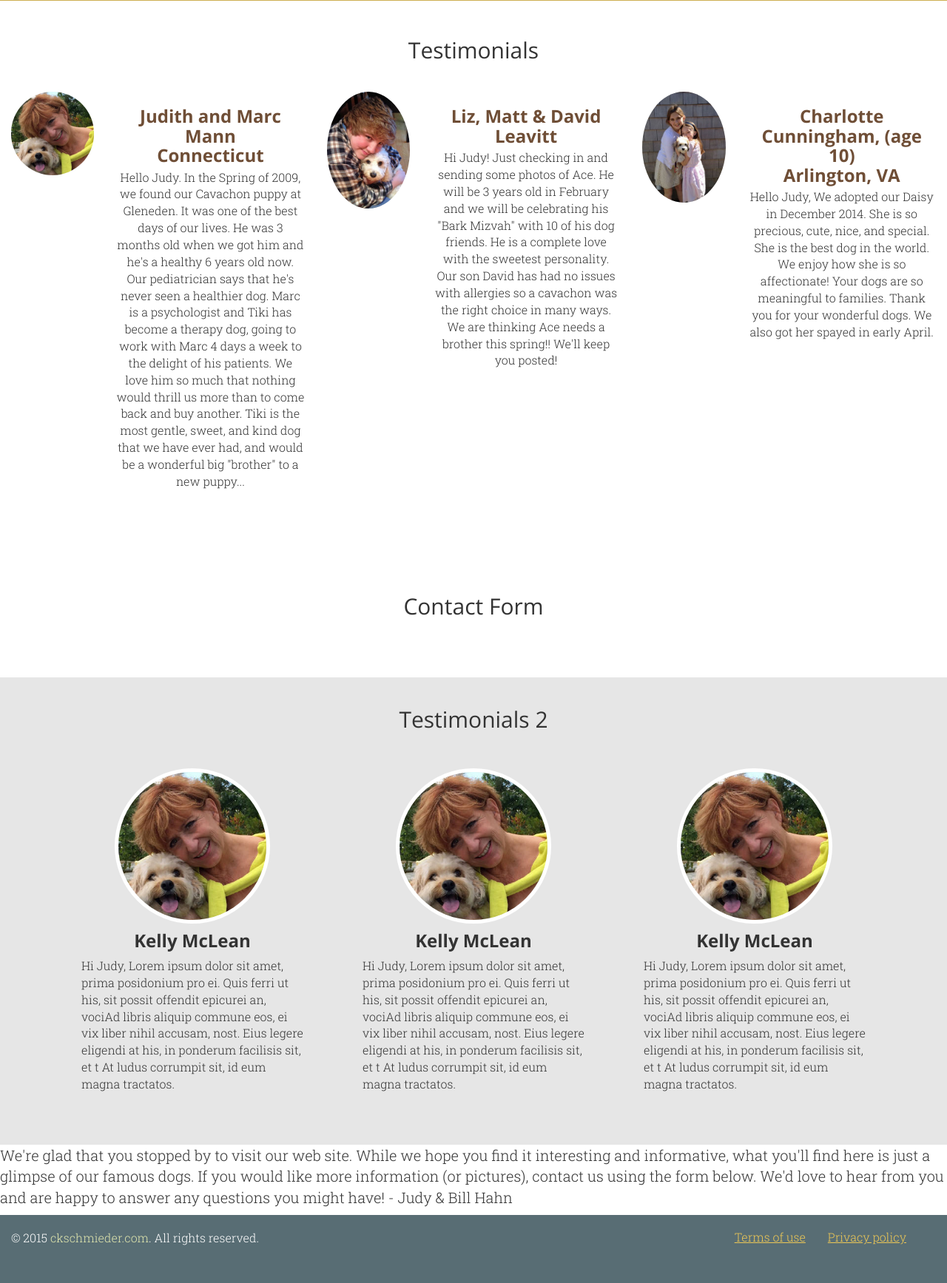
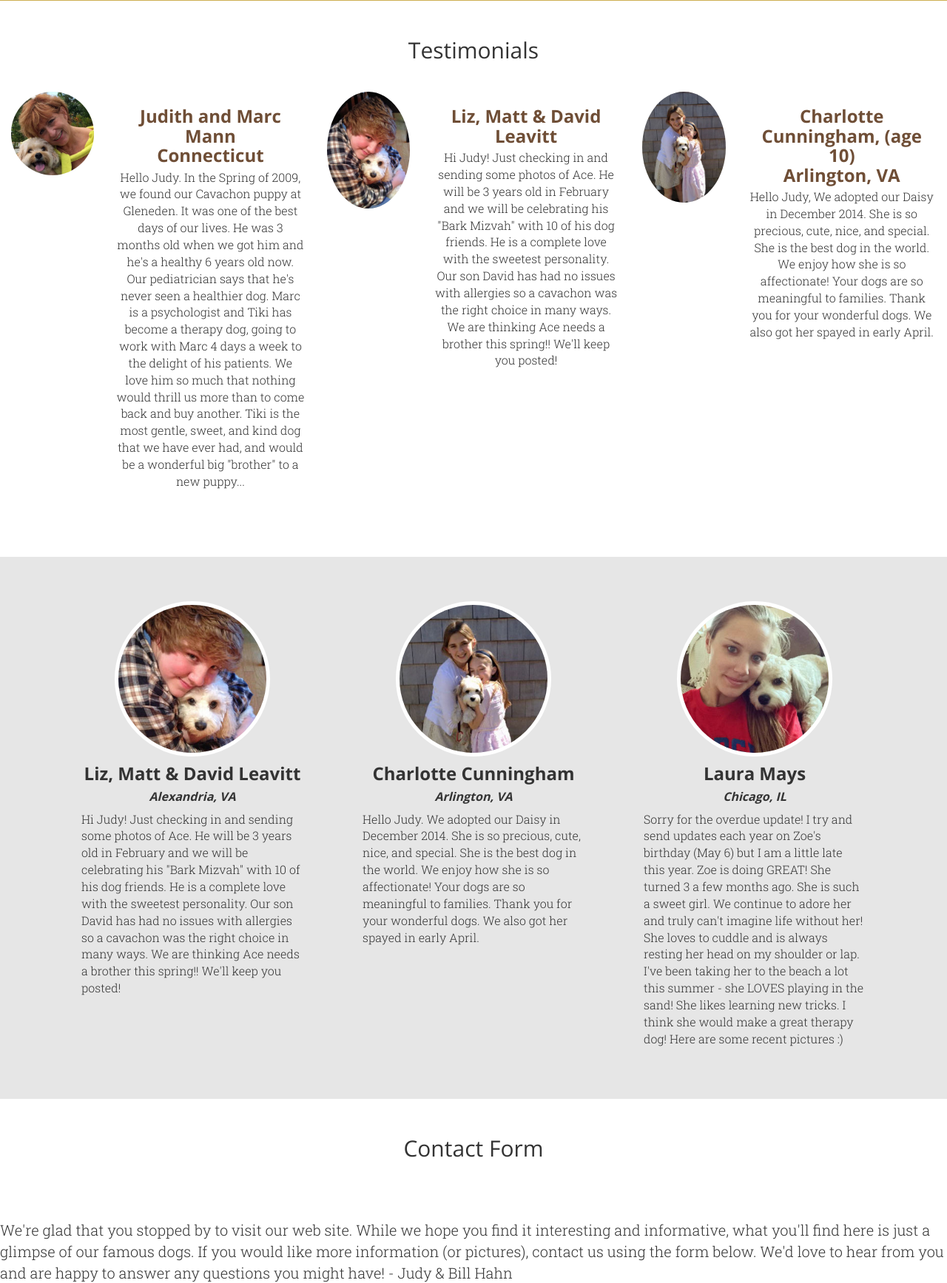
Before and after one commit to ckschmieder/cavachon-bs, a PHP site: page / in a window 1280 px wide. Shown: the part 3551-5286 px from the top of the page at 74% size. Run offline with PHP 8.4, Linux system fonts and the light colour scheme; some libraries are stand-ins or nearby versions.

Commit message:
Added location to testimonials and updated the testimonial content

```diff
--- a/css/style.css
+++ b/css/style.css
@@ -436,6 +436,14 @@ and (max-width: 768px) {
     margin: 1rem 0;
 }
 
+.testimonial-location {
+    font-weight: bold;
+    font-style: italic;
+    font-size: 16px;
+    font-size: 1.6rem;
+    margin: 1rem 0;
+}
+
 .testimonial-excerpt {
     font-size: 16px;
     font-size: 1.6rem;
@@ -468,6 +476,10 @@ and (max-width: 768px) {
     }
 
     .testimonial-name {
+        text-align: center;
+    }
+
+    .testimonial-location {
         text-align: center;
     }
 }
--- a/index.html
+++ b/index.html
@@ -49,7 +49,7 @@
       <h2>Welcome to Gleneden Cavachon!</h2>
       <div class="row">
         <div class="col-md-5 col-md-offset-1"><img src="images/rainbow-landscape.jpg" class="img-responsive img-rounded" alt="Responsive image"></div>
-        <p class="col-md-5 ">At Gleneden we are devoted to raising beautiful, healthy, affectionate puppies and making them available to responsible dog lovers. The pups are raised in a loving family environment and are fully socialized. The large farm acreage provides plenty of room for our studs, brood bitches, and puppies to romp. The environment often lead folks visiting to jokingly comment that they wouldn’t mind trading places with the livestock.</span></p>
+        <p class="col-md-5 ">At Gleneden, we are devoted to raising beautiful, healthy, affectionate puppies and making them available to responsible dog lovers. The pups are raised in a loving family environment and are fully socialized. The large farm acreage provides plenty of room for our studs, brood bitches, and puppies to romp. The environment often lead folks visiting to jokingly comment that they wouldn’t mind trading places with the livestock.</span></p>
 
       </div><!-- row -->
     </div><!-- content container -->
@@ -172,6 +172,53 @@
     </div><!-- container -->
   </div><!-- contact page -->
 
+
+
+  <div class="page" id="testimonials">
+    <div class="content container">
+      <ul class="testimonials">
+        <li>
+          <figure class="testimonial-thumb">
+            <img src="images/testimonial/Ace3_290x.jpg">
+          </figure>
+          <aside class="testimonial-text">
+            <h3 class="testimonial-name">Liz, Matt &amp; David Leavitt</h3>
+            <h4 class="testimonial-location">Alexandria, VA</h4>
+            <div class="testimonial-excerpt">
+              <p>Hi Judy! Just checking in and sending some photos of Ace. He will be 3 years old in February and we will be celebrating his "Bark Mizvah" with 10 of his dog friends. He is a complete love with the sweetest personality. Our son David has had no issues with allergies so a cavachon was the right choice in many ways. We are thinking Ace needs a brother this spring!! We'll keep you posted!</p>
+            </div>
+          </aside>
+        </li>
+        <li>
+          <figure class="testimonial-thumb">
+            <img src="images/testimonial/DaisyC_290x.jpg">
+          </figure>
+          <aside class="testimonial-text">
+            <h3 class="testimonial-name">Charlotte Cunningham</h3>
+            <h4 class="testimonial-location">Arlington, VA</h4>
+            <div class="testimonial-excerpt">
+              <p>Hello Judy. We adopted our Daisy in December 2014. She is so precious, cute, nice, and special. She is the best dog in the world. We enjoy how she is so affectionate! Your dogs are so meaningful to families. Thank you for your wonderful dogs. We also got her spayed in early April.</p>
+            </div>
+          </aside>
+        </li>
+        <li>
+          <figure class="testimonial-thumb">
+            <img src="images/testimonial/mays_300x.jpg">
+          </figure>
+          <aside class="testimonial-text">
+            <h3 class="testimonial-name">Laura Mays</h3>
+            <h4 class="testimonial-location">Chicago, IL</h4>
+            <div class="testimonial-excerpt">
+              <p>Sorry for the overdue update! I try and send updates each year on Zoe's birthday (May 6) but I am a little late this year. Zoe is doing GREAT! She turned 3 a few months ago. She is such a sweet girl. We continue to adore her and truly can't imagine life without her! She loves to cuddle and is always resting her head on my shoulder or lap. I've been taking her to the beach a lot this summer - she LOVES playing in the sand! She likes learning new tricks. I think she would make a great therapy dog! Here are some recent pictures :)</p>
+            </div>
+          </aside>
+        </li>
+
+      </ul><!-- testimonials -->
+
+    </div><!-- container -->
+  </div><!-- testimonials page -->
+
   <div class="page" id="contact">
     <div class="container-fluid">
       <h2>Contact Form</h2>
@@ -179,48 +226,6 @@
     </div><!-- container -->
   </div><!-- contact page -->
 
-  <div class="page" id="testimonials">
-    <div class="content container">
-      <h2>Testimonials 2</h2>
-      <ul class="testimonials">
-        <li>
-          <figure class="testimonial-thumb">
-            <img src="images/testimonial/tiki.jpg">
-          </figure>
-          <aside class="testimonial-text">
-            <h3 class="testimonial-name">Kelly McLean</h3>
-            <div class="testimonial-excerpt">
-              <p>Hi Judy, Lorem ipsum dolor sit amet, prima posidonium pro ei. Quis ferri ut his, sit possit offendit epicurei an, vociAd libris aliquip commune eos, ei vix liber nihil accusam, nost. Eius legere eligendi at his, in ponderum facilisis sit, et t At ludus corrumpit sit, id eum magna tractatos.</p>
-            </div>
-          </aside>
-        </li>
-        <li>
-          <figure class="testimonial-thumb">
-            <img src="images/testimonial/tiki.jpg">
-          </figure>
-          <aside class="testimonial-text">
-            <h3 class="testimonial-name">Kelly McLean</h3>
-            <div class="testimonial-excerpt">
-              <p>Hi Judy, Lorem ipsum dolor sit amet, prima posidonium pro ei. Quis ferri ut his, sit possit offendit epicurei an, vociAd libris aliquip commune eos, ei vix liber nihil accusam, nost. Eius legere eligendi at his, in ponderum facilisis sit, et t At ludus corrumpit sit, id eum magna tractatos.</p>
-            </div>
-          </aside>
-        </li>
-        <li>
-          <figure class="testimonial-thumb">
-            <img src="images/testimonial/tiki.jpg">
-          </figure>
-          <aside class="testimonial-text">
-            <h3 class="testimonial-name">Kelly McLean</h3>
-            <div class="testimonial-excerpt">
-              <p>Hi Judy, Lorem ipsum dolor sit amet, prima posidonium pro ei. Quis ferri ut his, sit possit offendit epicurei an, vociAd libris aliquip commune eos, ei vix liber nihil accusam, nost. Eius legere eligendi at his, in ponderum facilisis sit, et t At ludus corrumpit sit, id eum magna tractatos.</p>
-            </div>
-          </aside>
-        </li>
-
-      </ul>
-
-    </div><!-- container -->
-  </div><!-- contact page -->
 
 <p>We're glad that you stopped by to visit our web site. While we hope you find it interesting and informative, what you'll find here is just a glimpse of our famous dogs. If you would like more information (or pictures), contact us using the form below. We'd love to hear from you and are happy to answer any questions you might have! <span>- Judy &amp; Bill Hahn</p>
 </div><!-- main -->
```
Also changed, not shown: images/testimonial/Ace3_290x.jpg (added), images/testimonial/DaisyC_290x.jpg (added), images/testimonial/mays_300x.jpg (renamed from images/testimonial/mays.jpg.w300h300.jpg).
